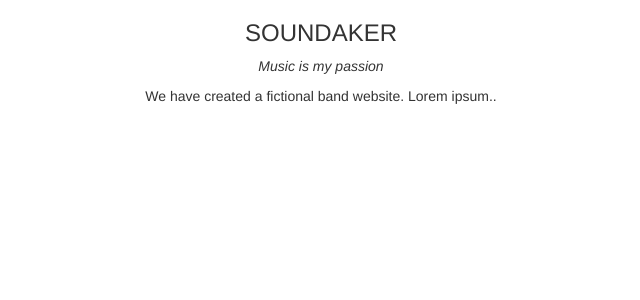
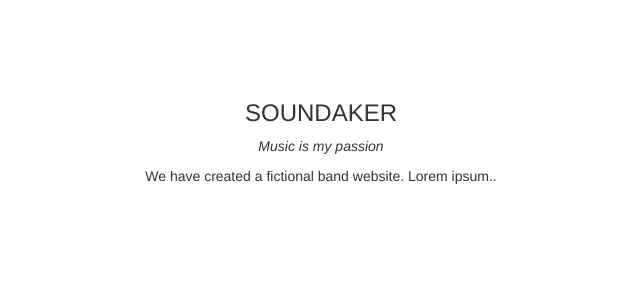
Before and after one commit to AlbertoIzq/AlbertoIzq-2.ArtistWebsite, a Flask app: page / in a window 1280 px wide. Shown: the top 300 px of the page, without its empty margins (319-959 px from the left). Run offline with Flask 2, Linux system fonts and the light colour scheme; some libraries are stand-ins or nearby versions.

Commit message:
Add padding to Soundaker block

```diff
--- a/AlbertoIzq-2.ArtistWebsite/templates/home.html
+++ b/AlbertoIzq-2.ArtistWebsite/templates/home.html
@@ -7,6 +7,11 @@
     <link rel="stylesheet" href="https://maxcdn.bootstrapcdn.com/bootstrap/3.4.1/css/bootstrap.min.css">
     <script src="https://ajax.googleapis.com/ajax/libs/jquery/3.5.1/jquery.min.js"></script>
     <script src="https://maxcdn.bootstrapcdn.com/bootstrap/3.4.1/js/bootstrap.min.js"></script>
+    <style>
+        .container {
+            padding: 80px 120px;
+        }
+    </style>
 </head>
 <body>
 
```
